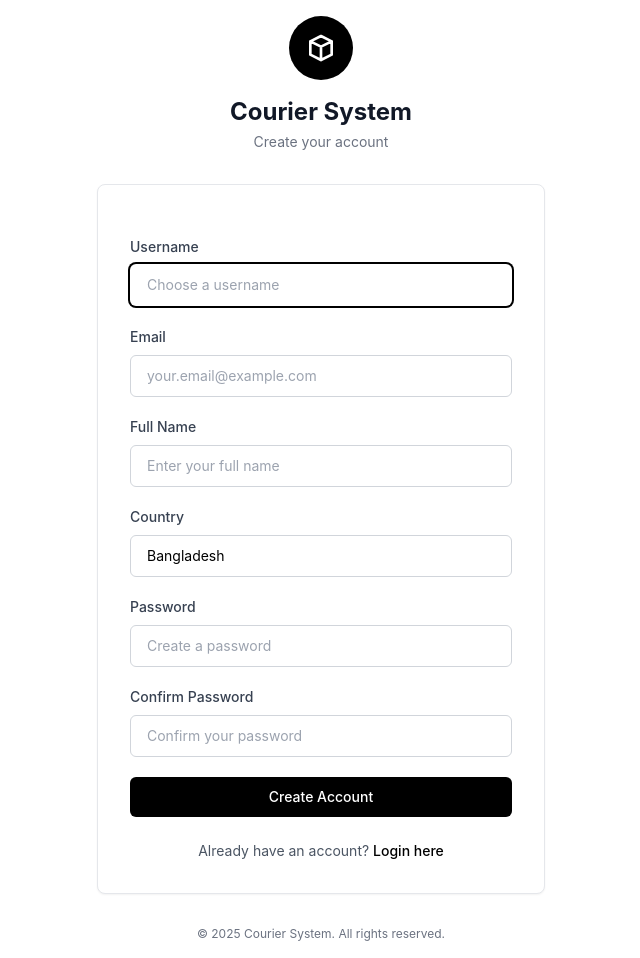
After one commit to oleeahmmed/curier, a Django app: page /register/ in a window 1280 px wide. The commit adds this page. Shown: the whole page, without its empty margins (319-959 px from the left). Run offline with Django 5.2, Linux system fonts and the light colour scheme; parts of the project's set-up code (start-up, migrations or seed data) failed here and were passed over; some libraries are stand-ins or nearby versions.

Commit message:
customer register and auth

```diff
--- /dev/null
+++ b/exportimport/forms.py
@@ -0,0 +1,82 @@
+from django import forms
+from django.contrib.auth.models import User
+from django.core.exceptions import ValidationError
+from .models import Customer
+
+
+class CustomerRegistrationForm(forms.ModelForm):
+    """
+    Registration form with User and Customer fields.
+    """
+    full_name = forms.CharField(max_length=200, required=True)
+    email = forms.EmailField(required=True)
+    country = forms.CharField(max_length=100, initial='Bangladesh')
+    password = forms.CharField(widget=forms.PasswordInput)
+    confirm_password = forms.CharField(widget=forms.PasswordInput)
+
+    class Meta:
+        model = User
+        fields = ['username', 'email']
+
+    def clean_username(self):
+        username = self.cleaned_data.get('username')
+        if User.objects.filter(username=username).exists():
+            raise ValidationError('Username already exists')
+        return username
+
+    def clean(self):
+        cleaned_data = super().clean()
+        password = cleaned_data.get('password')
+        confirm_password = cleaned_data.get('confirm_password')
+
+        if password and confirm_password and password != confirm_password:
+            raise ValidationError('Passwords do not match')
+
+        return cleaned_data
+
+
+class ProfileForm(forms.ModelForm):
+    """
+    Profile update form for Customer model fields.
+    """
+    class Meta:
+        model = Customer
+        fields = ['name', 'email', 'phone', 'address', 'country']
+        widgets = {
+            'address': forms.Textarea(attrs={'rows': 3}),
+        }
+
+    def clean_email(self):
+        email = self.cleaned_data.get('email')
+        if email and '@' not in email:
+            raise ValidationError('Enter a valid email address')
+        return email
+
+
+class PasswordChangeForm(forms.Form):
+    """
+    Password change form with old password verification.
+    """
+    old_password = forms.CharField(widget=forms.PasswordInput)
+    new_password = forms.CharField(widget=forms.PasswordInput)
+    confirm_new_password = forms.CharField(widget=forms.PasswordInput)
+
+    def __init__(self, *args, **kwargs):
+        self.user = kwargs.pop('user', None)
+        super().__init__(*args, **kwargs)
+
+    def clean_old_password(self):
+        old_password = self.cleaned_data.get('old_password')
+        if not self.user.check_password(old_password):
+            raise ValidationError('Old password is incorrect')
+        return old_password
+
+    def clean(self):
+        cleaned_data = super().clean()
+        new_password = cleaned_data.get('new_password')
+        confirm_new_password = cleaned_data.get('confirm_new_password')
+
+        if new_password and confirm_new_password and new_password != confirm_new_password:
+            raise ValidationError('New passwords do not match')
+
+        return cleaned_data
--- a/exportimport/urls.py
+++ b/exportimport/urls.py
@@ -6,6 +6,11 @@ urlpatterns = [
     # Authentication
     path('login/', views.login_view, name='login'),
     path('logout/', views.logout_view, name='logout'),
+
+    # Customer Registration and Profile
+    path('register/', views.CustomerRegistrationView.as_view(), name='customer_register'),
+    path('profile/', views.ProfileView.as_view(), name='profile'),
+    path('change-password/', views.PasswordChangeView.as_view(), name='change_password'),
 
     # Scanning Interface (Staff)
     path('', views.scan_home, name='scan_home'),
--- a/exportimport/views.py
+++ b/exportimport/views.py
@@ -1,12 +1,17 @@
 from django.shortcuts import render, redirect, get_object_or_404
 from django.http import JsonResponse
-from django.contrib.auth import authenticate, login, logout
+from django.contrib.auth import authenticate, login, logout, update_session_auth_hash
 from django.contrib.auth.decorators import login_required
 from django.contrib.admin.views.decorators import staff_member_required
 from django.contrib import messages
 from django.views.decorators.http import require_http_methods
+from django.views.generic import CreateView, UpdateView, FormView
+from django.contrib.auth.mixins import LoginRequiredMixin
+from django.urls import reverse_lazy
 from django.utils import timezone
+from django.contrib.auth.models import User
 from .models import Customer, Shipment, Bag, TrackingEvent
+from .forms import CustomerRegistrationForm, ProfileForm, PasswordChangeForm
 import json
 
 
@@ -859,6 +864,97 @@ def update_bag_status(request, bag_id):
         }, status=500)
 
 
+# ==================== CUSTOMER REGISTRATION AND PROFILE ====================
+class CustomerRegistrationView(CreateView):
+    """
+    Handles customer registration with User and Customer creation.
+    """
+    model = User
+    form_class = CustomerRegistrationForm
+    template_name = 'exportimport/register.html'
+    success_url = reverse_lazy('login')
+
+    def form_valid(self, form):
+        # Create User with hashed password
+        user = form.save(commit=False)
+        user.set_password(form.cleaned_data['password'])
+        user.save()
+
+        # Create Customer with OneToOne relationship
+        Customer.objects.create(
+            user=user,
+            name=form.cleaned_data['full_name'],
+            email=form.cleaned_data['email'],
+            country=form.cleaned_data['country'],
+            phone='',  # Empty initially, can be updated in profile
+            address='',  # Empty initially, can be updated in profile
+            customer_type='REGULAR'
+        )
+
+        messages.success(self.request, 'Registration successful! Please log in.')
+        return super().form_valid(form)
+
+
+class ProfileView(LoginRequiredMixin, UpdateView):
+    """
+    Displays and updates profile information for all users.
+    For customers: updates Customer record
+    For staff: updates User record only
+    """
+    model = Customer
+    form_class = ProfileForm
+    template_name = 'exportimport/profile.html'
+    success_url = reverse_lazy('profile')
+    login_url = '/login/'
+
+    def get_object(self):
+        # Return the Customer instance for the logged-in user
+        # If user doesn't have a customer record (staff), create one
+        try:
+            return self.request.user.customer
+        except Customer.DoesNotExist:
+            # Create a Customer record for staff users
+            return Customer.objects.create(
+                user=self.request.user,
+                name=self.request.user.get_full_name() or self.request.user.username,
+                email=self.request.user.email or '',
+                country='Bangladesh',
+                phone='',
+                address='',
+                customer_type='REGULAR'
+            )
+
+    def form_valid(self, form):
+        messages.success(self.request, 'Profile updated successfully!')
+        return super().form_valid(form)
+
+
+class PasswordChangeView(LoginRequiredMixin, FormView):
+    """
+    Handles password change for authenticated customers.
+    """
+    form_class = PasswordChangeForm
+    template_name = 'exportimport/change_password.html'
+    success_url = reverse_lazy('parcel_booking')
+    login_url = '/login/'
+
+    def get_form_kwargs(self):
+        kwargs = super().get_form_kwargs()
+        kwargs['user'] = self.request.user
+        return kwargs
+
+    def form_valid(self, form):
+        user = self.request.user
+        user.set_password(form.cleaned_data['new_password'])
+        user.save()
+
+        # Update session to prevent logout
+        update_session_auth_hash(self.request, user)
+
+        messages.success(self.request, 'Password changed successfully!')
+        return super().form_valid(form)
+
+
 # ==================== HELPER FUNCTIONS ====================
 def get_next_actions(shipment):
     """Get valid next status options"""
--- /dev/null
+++ b/templates/exportimport/register.html
@@ -0,0 +1,226 @@
+<!DOCTYPE html>
+<html lang="en">
+<head>
+    <meta charset="UTF-8">
+    <meta name="viewport" content="width=device-width, initial-scale=1.0">
+    <title>Register - Courier System</title>
+    <script src="https://cdn.tailwindcss.com"></script>
+    <style>
+        * {
+            -webkit-tap-highlight-color: transparent;
+        }
+        body {
+            font-family: -apple-system, BlinkMacSystemFont, 'Segoe UI', 'Roboto', 'Oxygen', 'Ubuntu', sans-serif;
+        }
+        .input-field {
+            transition: all 0.2s ease;
+        }
+        .input-field:focus {
+            transform: translateY(-1px);
+        }
+        .register-btn {
+            transition: all 0.2s ease;
+        }
+        .register-btn:hover {
+            transform: translateY(-1px);
+            box-shadow: 0 4px 12px rgba(0, 0, 0, 0.15);
+        }
+        .register-btn:active {
+            transform: translateY(0);
+        }
+    </style>
+</head>
+<body class="bg-white min-h-screen flex items-center justify-center p-4">
+    <div class="w-full max-w-md">
+        <!-- Logo/Header -->
+        <div class="text-center mb-8">
+            <div class="inline-flex items-center justify-center w-16 h-16 bg-black rounded-full mb-4">
+                <svg class="w-8 h-8 text-white" fill="none" stroke="currentColor" viewBox="0 0 24 24">
+                    <path stroke-linecap="round" stroke-linejoin="round" stroke-width="2" d="M20 7l-8-4-8 4m16 0l-8 4m8-4v10l-8 4m0-10L4 7m8 4v10M4 7v10l8 4"></path>
+                </svg>
+            </div>
+            <h1 class="text-2xl font-bold text-gray-900 mb-1">Courier System</h1>
+            <p class="text-sm text-gray-500">Create your account</p>
+        </div>
+
+        <!-- Registration Card -->
+        <div class="bg-white border border-gray-200 rounded-lg p-8 shadow-sm">
+            <!-- Messages -->
+            {% if messages %}
+                {% for message in messages %}
+                <div class="mb-6 p-3 rounded-md text-sm {% if message.tags == 'error' %}bg-red-50 text-red-700 border border-red-200{% else %}bg-green-50 text-green-700 border border-green-200{% endif %}">
+                    {{ message }}
+                </div>
+                {% endfor %}
+            {% endif %}
+
+            <!-- Form Errors -->
+            {% if form.non_field_errors %}
+                <div class="mb-6 p-3 rounded-md text-sm bg-red-50 text-red-700 border border-red-200">
+                    {% for error in form.non_field_errors %}
+                        <p>{{ error }}</p>
+                    {% endfor %}
+                </div>
+            {% endif %}
+
+            <!-- Registration Form -->
+            <form method="POST" action="{% url 'customer_register' %}" class="space-y-5">
+                {% csrf_token %}
+
+                <!-- Username -->
+                <div>
+                    <label for="username" class="block text-sm font-medium text-gray-700 mb-2">
+                        Username
+                    </label>
+                    <input
+                        type="text"
+                        id="username"
+                        name="username"
+                        required
+                        autofocus
+                        value="{{ form.username.value|default:'' }}"
+                        class="input-field w-full px-4 py-2.5 border {% if form.username.errors %}border-red-500{% else %}border-gray-300{% endif %} rounded-md focus:outline-none focus:ring-2 focus:ring-black focus:border-transparent text-sm"
+                        placeholder="Choose a username"
+                    >
+                    {% if form.username.errors %}
+                        <p class="mt-1 text-xs text-red-600">{{ form.username.errors.0 }}</p>
+                    {% endif %}
+                </div>
+
+                <!-- Email -->
+                <div>
+                    <label for="email" class="block text-sm font-medium text-gray-700 mb-2">
+                        Email
+                    </label>
+                    <input
+                        type="email"
+                        id="email"
+                        name="email"
+                        required
+                        value="{{ form.email.value|default:'' }}"
+                        class="input-field w-full px-4 py-2.5 border {% if form.email.errors %}border-red-500{% else %}border-gray-300{% endif %} rounded-md focus:outline-none focus:ring-2 focus:ring-black focus:border-transparent text-sm"
+                        placeholder="your.email@example.com"
+                    >
+                    {% if form.email.errors %}
+                        <p class="mt-1 text-xs text-red-600">{{ form.email.errors.0 }}</p>
+                    {% endif %}
+                </div>
+
+                <!-- Full Name -->
+                <div>
+                    <label for="full_name" class="block text-sm font-medium text-gray-700 mb-2">
+                        Full Name
+                    </label>
+                    <input
+                        type="text"
+                        id="full_name"
+                        name="full_name"
+                        required
+                        value="{{ form.full_name.value|default:'' }}"
+                        class="input-field w-full px-4 py-2.5 border {% if form.full_name.errors %}border-red-500{% else %}border-gray-300{% endif %} rounded-md focus:outline-none focus:ring-2 focus:ring-black focus:border-transparent text-sm"
+                        placeholder="Enter your full name"
+                    >
+                    {% if form.full_name.errors %}
+                        <p class="mt-1 text-xs text-red-600">{{ form.full_name.errors.0 }}</p>
+                    {% endif %}
+                </div>
+
+                <!-- Country -->
+                <div>
+                    <label for="country" class="block text-sm font-medium text-gray-700 mb-2">
+                        Country
+                    </label>
+                    <input
+                        type="text"
+                        id="country"
+                        name="country"
+                        required
+                        value="{{ form.country.value|default:'Bangladesh' }}"
+                        class="input-field w-full px-4 py-2.5 border {% if form.country.errors %}border-red-500{% else %}border-gray-300{% endif %} rounded-md focus:outline-none focus:ring-2 focus:ring-black focus:border-transparent text-sm"
+                        placeholder="Enter your country"
+                    >
+                    {% if form.country.errors %}
+                        <p class="mt-1 text-xs text-red-600">{{ form.country.errors.0 }}</p>
+                    {% endif %}
+                </div>
+
+                <!-- Password -->
+                <div>
+                    <label for="password" class="block text-sm font-medium text-gray-700 mb-2">
+                        Password
+                    </label>
+                    <input
+                        type="password"
+                        id="password"
+                        name="password"
+                        required
+                        class="input-field w-full px-4 py-2.5 border {% if form.password.errors %}border-red-500{% else %}border-gray-300{% endif %} rounded-md focus:outline-none focus:ring-2 focus:ring-black focus:border-transparent text-sm"
+                        placeholder="Create a password"
+                    >
+                    {% if form.password.errors %}
+                        <p class="mt-1 text-xs text-red-600">{{ form.password.errors.0 }}</p>
+                    {% endif %}
+                </div>
+
+                <!-- Confirm Password -->
+                <div>
+                    <label for="confirm_password" class="block text-sm font-medium text-gray-700 mb-2">
+                        Confirm Password
+                    </label>
+                    <input
+                        type="password"
+                        id="confirm_password"
+                        name="confirm_password"
+                        required
+                        class="input-field w-full px-4 py-2.5 border {% if form.confirm_password.errors %}border-red-500{% else %}border-gray-300{% endif %} rounded-md focus:outline-none focus:ring-2 focus:ring-black focus:border-transparent text-sm"
+                        placeholder="Confirm your password"
+                    >
+                    {% if form.confirm_password.errors %}
+                        <p class="mt-1 text-xs text-red-600">{{ form.confirm_password.errors.0 }}</p>
+                    {% endif %}
+                </div>
+
+                <!-- Submit Button -->
+                <button
+                    type="submit"
+                    class="register-btn w-full bg-black hover:bg-gray-800 text-white font-medium py-2.5 px-4 rounded-md text-sm"
+                >
+                    Create Account
+                </button>
+            </form>
+
+            <!-- Login Link -->
+            <div class="mt-6 text-center">
+                <p class="text-sm text-gray-600">
+                    Already have an account?
+                    <a href="{% url 'login' %}" class="text-black font-medium hover:underline">Login here</a>
+                </p>
+            </div>
+        </div>
+
+        <!-- Footer -->
+        <div class="mt-8 text-center">
+            <p class="text-xs text-gray-500">
+                © 2025 Courier System. All rights reserved.
+            </p>
+        </div>
+    </div>
+
+    <script>
+        // Auto-focus on username field
+        document.getElementById('username').focus();
+
+        // Add loading state on form submit
+        document.querySelector('form').addEventListener('submit', function(e) {
+            const btn = this.querySelector('button[type="submit"]');
+            btn.disabled = true;
+            btn.innerHTML = `
+                <svg class="animate-spin h-5 w-5 mx-auto" fill="none" viewBox="0 0 24 24">
+                    <circle class="opacity-25" cx="12" cy="12" r="10" stroke="currentColor" stroke-width="4"></circle>
+                    <path class="opacity-75" fill="currentColor" d="M4 12a8 8 0 018-8V0C5.373 0 0 5.373 0 12h4zm2 5.291A7.962 7.962 0 014 12H0c0 3.042 1.135 5.824 3 7.938l3-2.647z"></path>
+                </svg>
+            `;
+        });
+    </script>
+</body>
+</html>
```
Also changed, not shown: templates/exportimport/base.html (+8 -1 lines), templates/exportimport/change_password.html (added, +95 -0 lines), templates/exportimport/login.html (+10 -0 lines), templates/exportimport/profile.html (added, +129 -0 lines), 1 other file.
